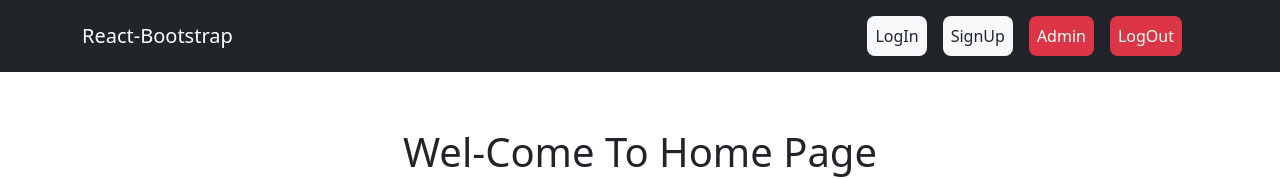
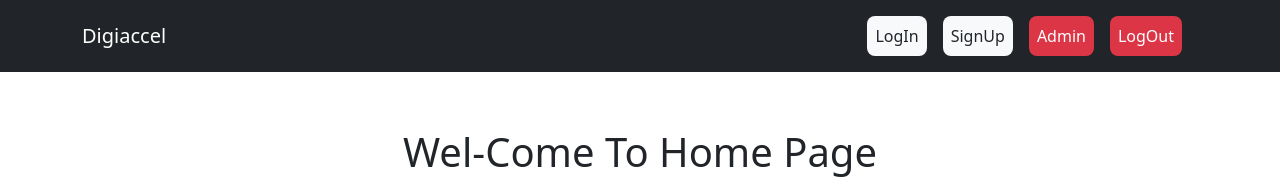
Before and after one commit to dev-rushi-parte/Digiaccel-SDE-1-Quiz-App, a React (Create React App) app in the folder client/: page / in a window 1280 px wide. Shown: the top 179 px of the page. Built offline with nearby package versions, Linux system fonts and the light colour scheme.

Commit message:
change navbar logo

```diff
--- a/client/src/Component/NavbarTop.jsx
+++ b/client/src/Component/NavbarTop.jsx
@@ -17,7 +17,7 @@ function NavbarTop() {
         <div>
             <Navbar bg="dark" fixed="top" className='p-3' variant="dark" expand="lg">
                 <Container>
-                    <Navbar.Brand style={{ cursor: "pointer" }} onClick={() => navigate("/")}>React-Bootstrap</Navbar.Brand>
+                    <Navbar.Brand style={{ cursor: "pointer" }} onClick={() => navigate("/")}>Digiaccel</Navbar.Brand>
                     <Navbar.Toggle aria-controls="basic-navbar-nav" />
                     <Navbar.Collapse id="basic-navbar-nav">
                         <Nav className="ms-auto">
```
